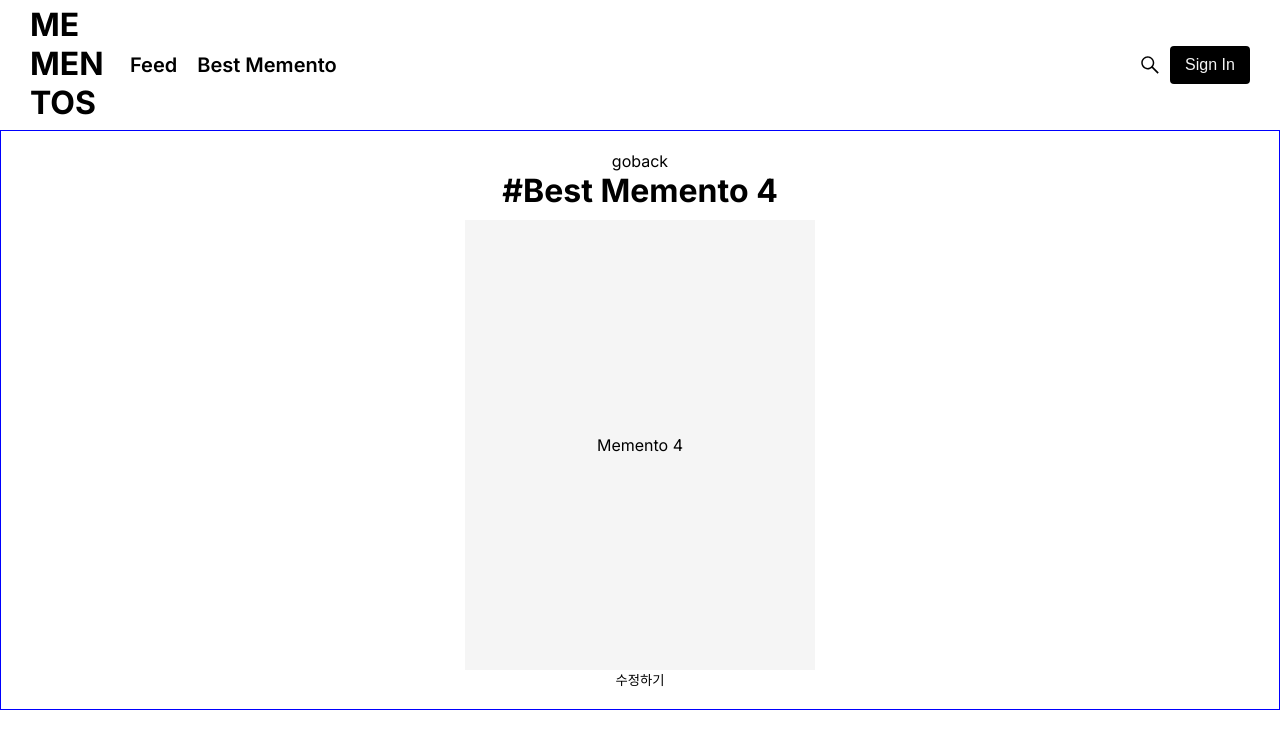
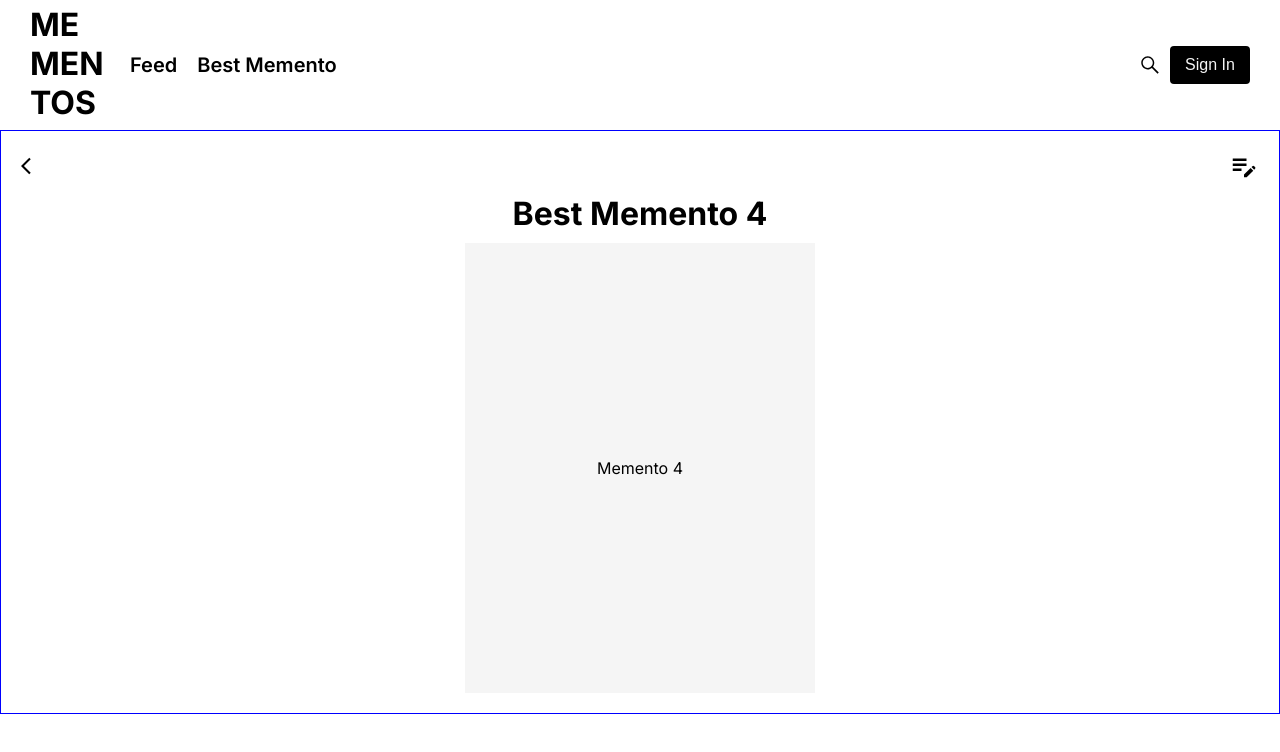
Before and after one commit to hanbitk/Mementos, a React (Create React App) app: page /feeds/01d5cabc-e0c5-42da-853d-7f167b16db36 in a window 1280 px wide. Shown: the top 752 px of the page. Built offline with nearby package versions, Linux system fonts and the light colour scheme.

Commit message:
feat : styled and changed FeedDetail.jsx

```diff
--- a/src/pages/AddForm.jsx
+++ b/src/pages/AddForm.jsx
@@ -1,5 +1,5 @@
 import React, { useState } from "react";
-import { useDispatch, useSelector } from "react-redux";
+import { useDispatch } from "react-redux";
 import { v4 as uuidv4 } from "uuid";
 import {
   StForm,
@@ -19,7 +19,6 @@ function AddForm() {
   const id = uuidv4();
   const navigate = useNavigate();
 
-  const posts = useSelector((state) => state.posts);
   const dispatch = useDispatch();
 
   const [post, setPost] = useState({
@@ -33,7 +32,6 @@ function AddForm() {
     setPost({ ...post, [name]: value });
   };
 
-
   const submitHandler = (e) => {
     e.preventDefault();
     dispatch(addPost({ ...post, id }));
@@ -43,9 +41,9 @@ function AddForm() {
       description: "",
     });
 
-    setTimeout(() =>{
+    setTimeout(() => {
       navigate("/feeds");
-    }, 1000)
+    }, 1000);
   };
 
   return (
--- a/src/pages/FeedDetail.jsx
+++ b/src/pages/FeedDetail.jsx
@@ -1,19 +1,24 @@
 import { useEffect } from "react";
-import { useParams, useNavigate, Link } from "react-router-dom";
+import { useParams, Link } from "react-router-dom";
 import { useSelector, useDispatch } from "react-redux";
 import { getPostByID } from "../redux/modules/posts";
 import { StContainer } from "../styles/Container.styles";
-import { StPostTitle, StPostDescription } from "../styles/FeedDetail.styles";
-import { linkStyle } from "../styles/FeedDetail.styles";
+import {
+  StPostTitle,
+  StPostDescription,
+  iconStyle,
+  linkStyle
+} from "../styles/FeedDetail.styles";
+import { MdArrowBackIos, MdOutlineEditNote } from "react-icons/md";
 
 function FeedDetail() {
-  const posts = useSelector((state) => state.posts.post);
-  console.log(posts.title)
+  const post = useSelector((state) => state.posts.post);
+  console.log(post.title);
   const dispatch = useDispatch();
 
-  const navigate = useNavigate();
+  const { id } = useParams();
 
-  const { id } = useParams();
+  console.log(id);
 
   useEffect(() => {
     dispatch(getPostByID(id));
@@ -26,16 +31,21 @@ function FeedDetail() {
       justifyContent="center"
       alignItems="center"
     >
-      <Link to="/feeds" style={linkStyle}>
-        goback
-      </Link>
-      <StPostTitle>{posts.title}</StPostTitle>
-      {/* <StImg /> */}
-      <StPostDescription>
-        <p>{posts.description}</p>
-      </StPostDescription>
+      <div style={iconStyle}>
+        <Link to="/feeds" style={linkStyle}>
+          <MdArrowBackIos style={{ fontSize: "20px" }} />
+        </Link>
+        <button onClick={() => alert("수정")}>
+          <MdOutlineEditNote style={{ fontSize: "30px" }} />
+        </button>
+      </div>
 
-      <button onClick={() => alert('수정')}>수정하기</button>
+      <div>
+        <StPostTitle>{post.title}</StPostTitle>
+        <StPostDescription>
+          <p>{post.description}</p>
+        </StPostDescription>
+      </div>
     </StContainer>
   );
 }
--- a/src/redux/modules/posts.js
+++ b/src/redux/modules/posts.js
@@ -5,22 +5,22 @@ const initialState = {
   posts: [
     {
       id: uuidv4(),
-      title: "#Best Memento 1",
+      title: "Best Memento 1",
       description: "Memento 1",
     },
     {
       id: uuidv4(),
-      title: "#Best Memento 2",
+      title: "Best Memento 2",
       description: "Memento 2",
     },
     {
       id: uuidv4(),
-      title: "#Best Memento 3",
+      title: "Best Memento 3",
       description: "Memento 3",
     },
     {
       id: uuidv4(),
-      title: "#Best Memento 4",
+      title: "Best Memento 4",
       description: "Memento 4",
     },
   ],
--- a/src/styles/FeedDetail.styles.js
+++ b/src/styles/FeedDetail.styles.js
@@ -1,9 +1,9 @@
-import styled from 'styled-components';
+import styled from "styled-components";
 
 export const StPostTitle = styled.h1`
   text-align: center;
   margin-bottom: 10px;
-`
+`;
 
 export const StPostDescription = styled.div`
   background-color: var(--color-light-white);
@@ -14,8 +14,16 @@ export const StPostDescription = styled.div`
   justify-content: center;
   padding: 10px;
   text-align: center;
-`
+`;
 export const linkStyle = {
-    textDecoration: 'none',
-    color: 'black',
-}
+  textDecoration: "none",
+  color: "black",
+};
+
+export const iconStyle = {
+  marginBottom: "10px",
+  display: "flex",
+  justifyContent: "space-between",
+  width: "100%",
+  alignItems: "center",
+};
```
Lines whose indentation alone changed are shown as unchanged.
